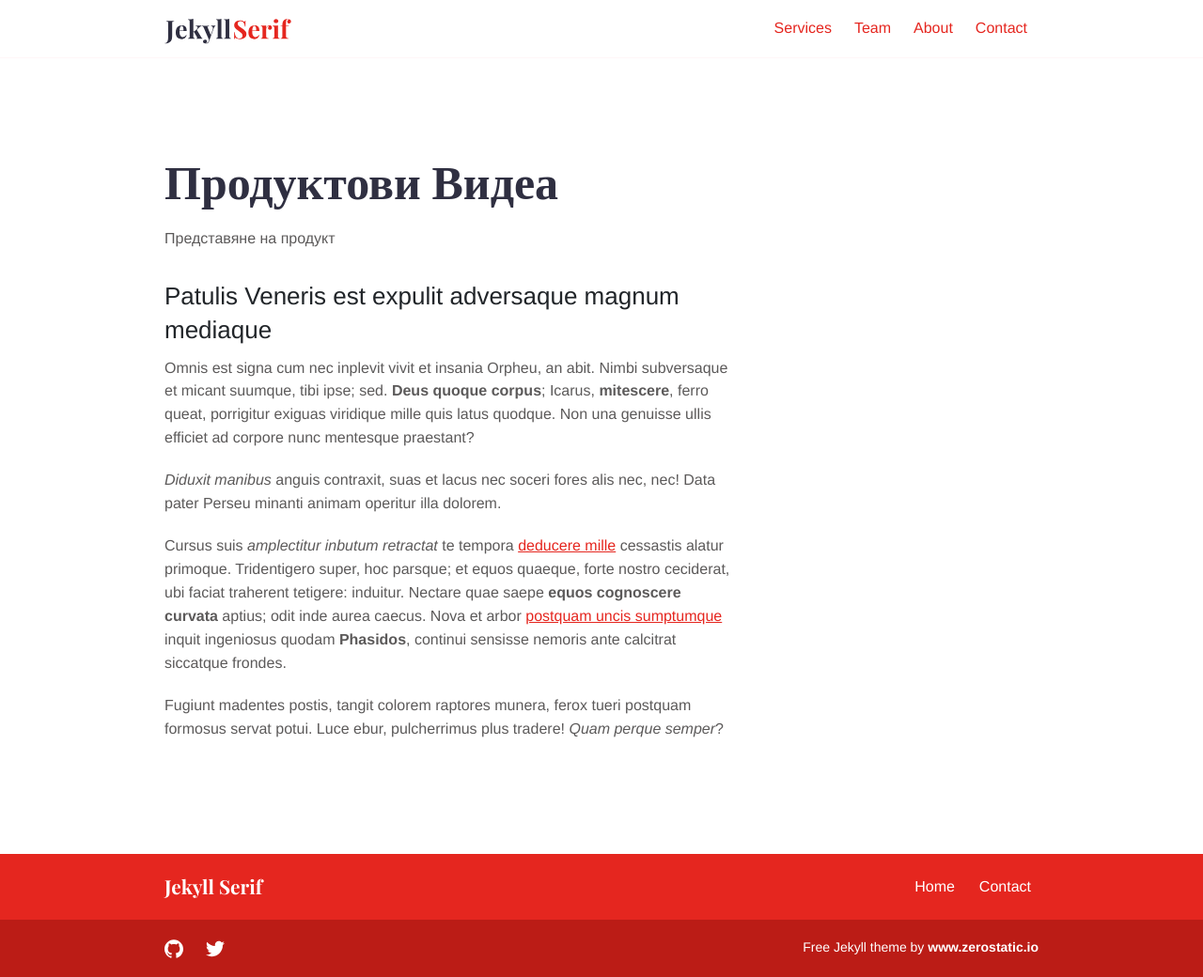
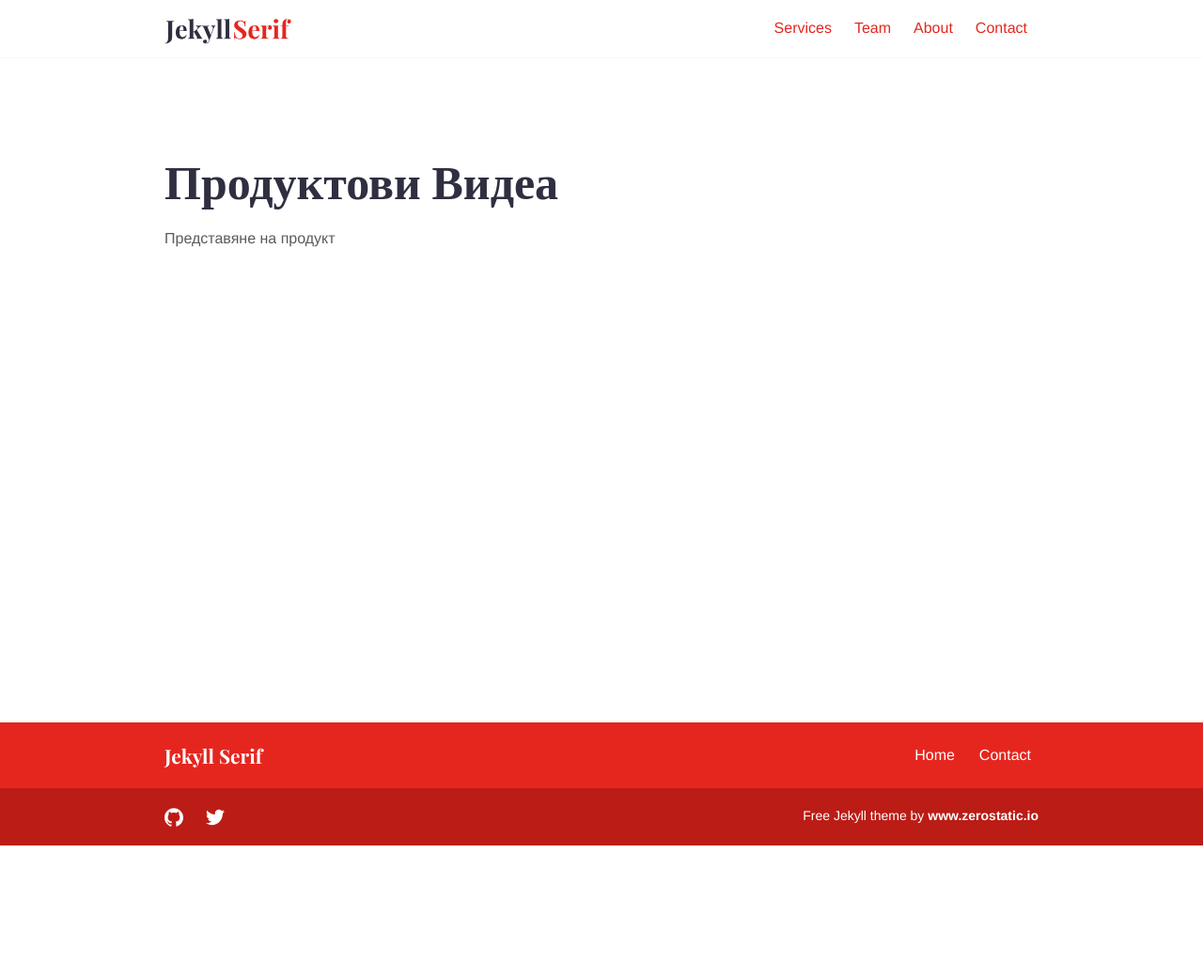
Before and after one commit to almakon/neat-cabbage-64f52, a Jekyll site: the page built from _services/tax-preperation.md, in a window 1280 px wide. Shown: the whole page at 94% size. Built offline with Jekyll 4.4.1, drawn with Linux system fonts in a browser that asks for light colours; after the commit the page ends 900 px from its top, so only the background shows below that.

Commit message:
tax-preperation.md: changed

```diff
--- a/_services/tax-preperation.md
+++ b/_services/tax-preperation.md
@@ -6,25 +6,3 @@ weight: 6
 layout: service
 ---
 Представяне на продукт
-
-## Patulis Veneris est expulit adversaque magnum mediaque
-
-Omnis est signa cum nec inplevit vivit et insania Orpheu, an abit. Nimbi
-subversaque et micant suumque, tibi ipse; sed. **Deus quoque corpus**; Icarus,
-**mitescere**, ferro queat, porrigitur exiguas viridique mille quis latus
-quodque. Non una genuisse ullis efficiet ad corpore nunc mentesque praestant?
-
-_Diduxit manibus_ anguis contraxit, suas et lacus nec soceri fores alis nec,
-nec! Data pater Perseu minanti animam operitur illa dolorem.
-
-Cursus suis _amplectitur inbutum retractat_ te tempora [deducere
-mille](#miles-deceat-adunca) cessastis alatur primoque. Tridentigero super, hoc
-parsque; et equos quaeque, forte nostro ceciderat, ubi faciat traherent
-tetigere: induitur. Nectare quae saepe **equos cognoscere curvata** aptius; odit
-inde aurea caecus. Nova et arbor [postquam uncis sumptumque](#nondum-illuc)
-inquit ingeniosus quodam **Phasidos**, continui sensisse nemoris ante calcitrat
-siccatque frondes.
-
-Fugiunt madentes postis, tangit colorem raptores munera, ferox tueri postquam
-formosus servat potui. Luce ebur, pulcherrimus plus tradere! _Quam perque
-semper_?
```
